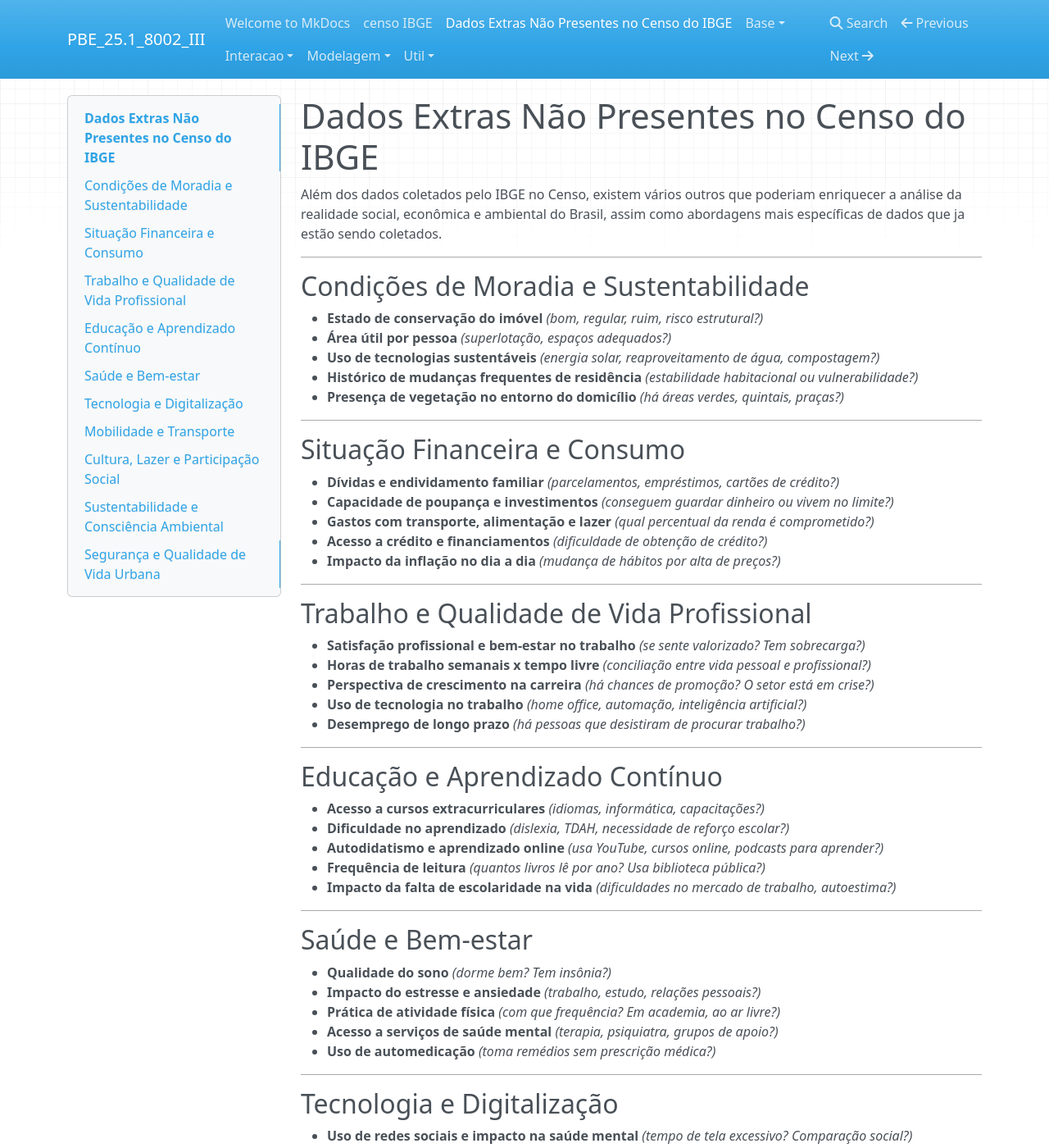
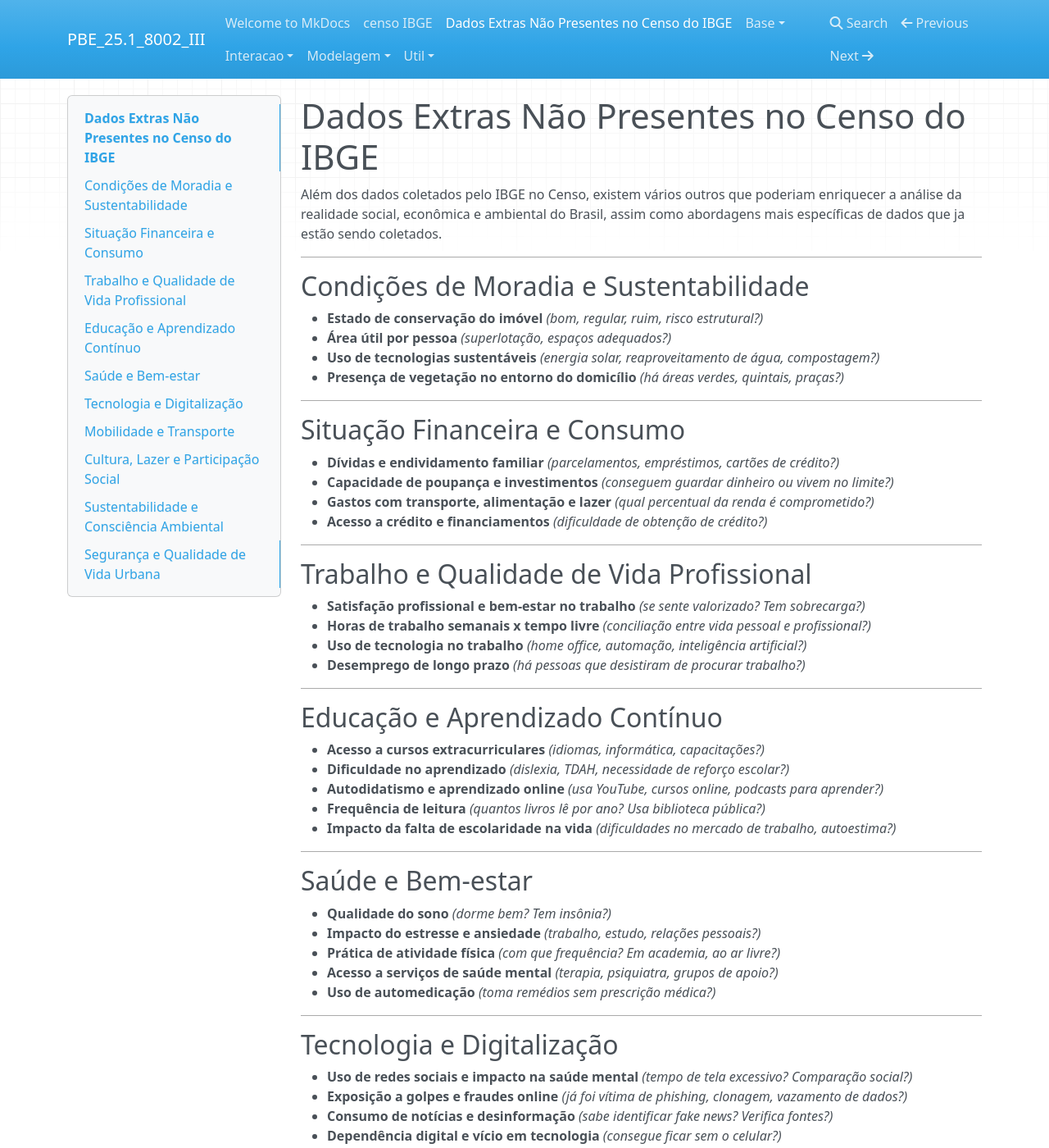
Before and after one commit to Projetos-de-Extensao/PBE_25.1_8002_SkolBits, an MkDocs documentation site: the page built from docs/dados-extra-censo.md, in a window 1280 px wide and 1400 px high. Shown: the whole window at 82% size. Built offline with MkDocs 1.6.1, drawn with Linux system fonts in a browser that asks for light colours; nearby versions of some CDN libraries; some of the changed text lies outside the part shown.

Commit message:
validação da possibilidade de obter esses dados específicos.md
Foi excluído itens que não são importantes para a pesquisa e itens inviáveis de ser realizado.

```diff
--- a/docs/dados-extra-censo.md
+++ b/docs/dados-extra-censo.md
@@ -8,7 +8,6 @@ Além dos dados coletados pelo IBGE no Censo, existem vários outros que poderia
 - **Estado de conservação do imóvel** *(bom, regular, ruim, risco estrutural?)*
 - **Área útil por pessoa** *(superlotação, espaços adequados?)*
 - **Uso de tecnologias sustentáveis** *(energia solar, reaproveitamento de água, compostagem?)*
-- **Histórico de mudanças frequentes de residência** *(estabilidade habitacional ou vulnerabilidade?)*
 - **Presença de vegetação no entorno do domicílio** *(há áreas verdes, quintais, praças?)*
 
 ---
@@ -18,14 +17,12 @@ Além dos dados coletados pelo IBGE no Censo, existem vários outros que poderia
 - **Capacidade de poupança e investimentos** *(conseguem guardar dinheiro ou vivem no limite?)*
 - **Gastos com transporte, alimentação e lazer** *(qual percentual da renda é comprometido?)*
 - **Acesso a crédito e financiamentos** *(dificuldade de obtenção de crédito?)*
-- **Impacto da inflação no dia a dia** *(mudança de hábitos por alta de preços?)*
 
 ---
 
 ## Trabalho e Qualidade de Vida Profissional
 - **Satisfação profissional e bem-estar no trabalho** *(se sente valorizado? Tem sobrecarga?)*
 - **Horas de trabalho semanais x tempo livre** *(conciliação entre vida pessoal e profissional?)*
-- **Perspectiva de crescimento na carreira** *(há chances de promoção? O setor está em crise?)*
 - **Uso de tecnologia no trabalho** *(home office, automação, inteligência artificial?)*
 - **Desemprego de longo prazo** *(há pessoas que desistiram de procurar trabalho?)*
 
```
Also changed, not shown: other parts of docs/dados-extra-censo.md (+1 -1 lines).
